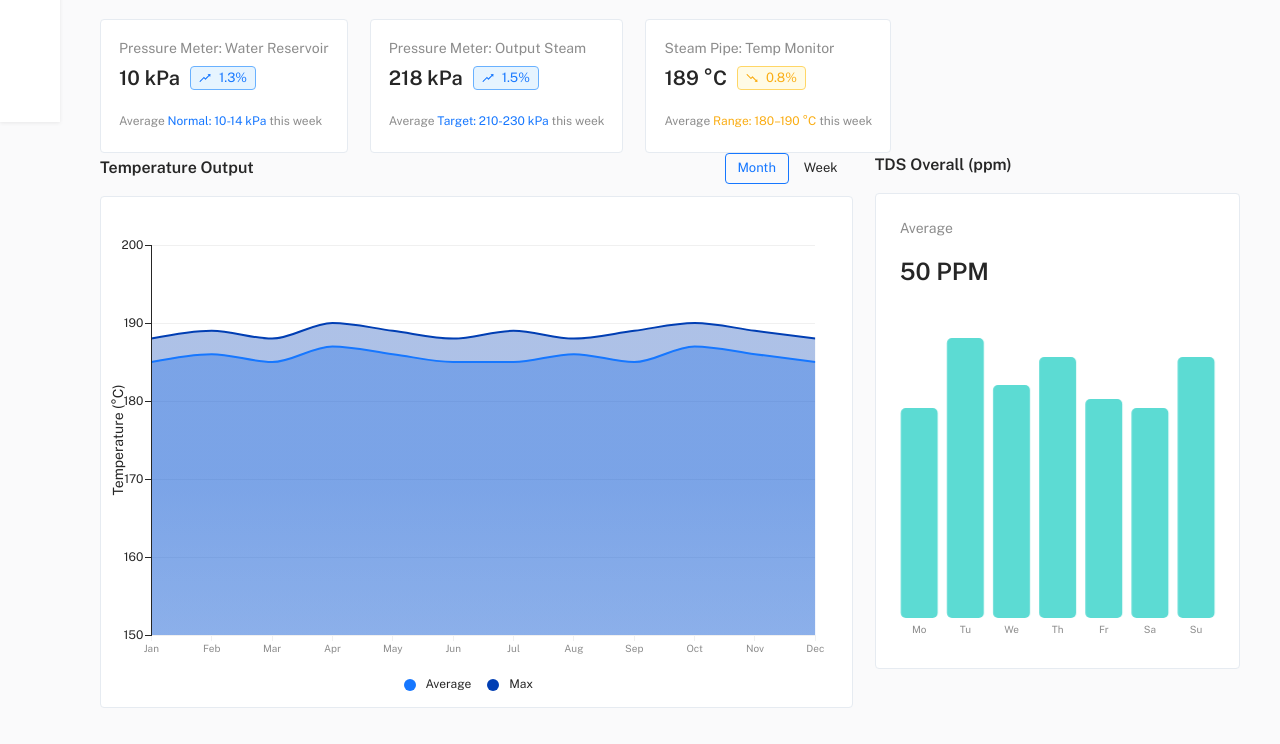
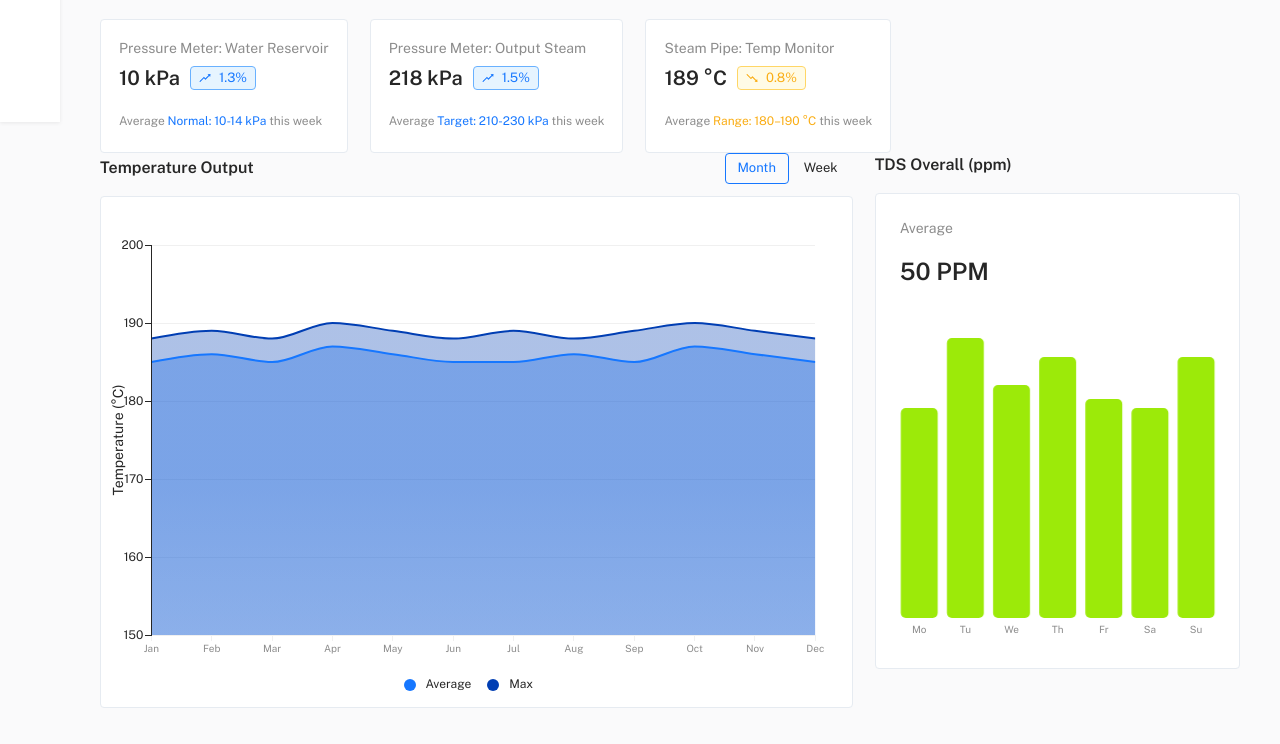
Before and after one commit to the3rdchild/pltp-iot, a React (Vite) app: page /dashboard in a window 1280 px wide. Shown: the part 678-1422 px from the top of the page. Built offline with nearby package versions, Linux system fonts and the light colour scheme.

Commit message:
Chnage color for TDS Overall (ppm) chart to #9cea09

```diff
--- a/src/sections/dashboard/default/MonthlyBarChart.jsx
+++ b/src/sections/dashboard/default/MonthlyBarChart.jsx
@@ -21,7 +21,7 @@ export default function MonthlyBarChart() {
       slotProps={{ legend: { hidden: true }, bar: { rx: 5, ry: 5 } }}
       axisHighlight={{ x: 'none' }}
       margin={{ left: 20, right: 20 }}
-      colors={[theme.palette.info.light]}
+      colors={["#9cea09"]}
       sx={{ '& .MuiBarElement-root:hover': { opacity: 0.6 } }}
     />
   );
```
